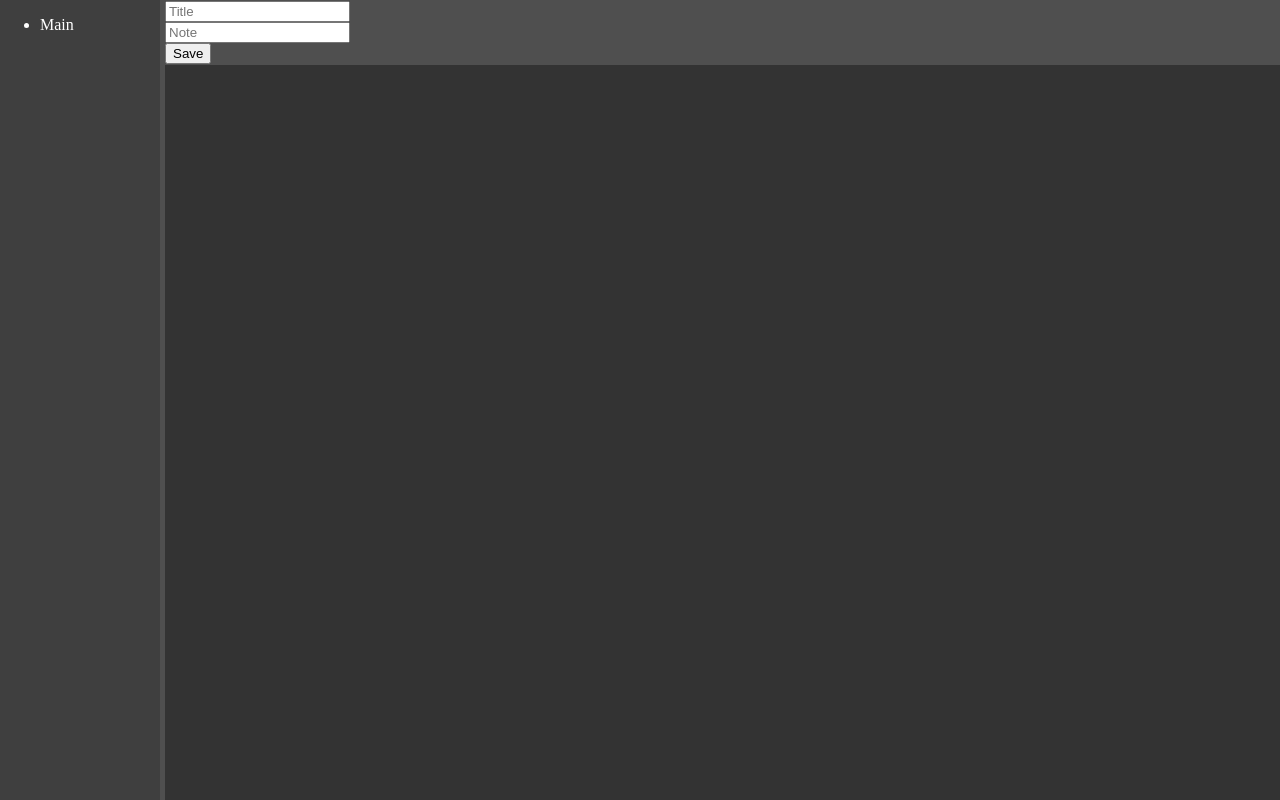
After one commit to MaxotFedorov/maxot-notes, a Django app: page /create in a window 1280 px wide. The commit adds this page. Run offline with Django 4.2, Linux system fonts and the light colour scheme.

Commit message:
add creating notes

```diff
--- /dev/null
+++ b/maxot_notes/main/forms.py
@@ -0,0 +1,15 @@
+from main.models import Note
+from django.forms import ModelForm, TextInput, Textarea
+
+class NoteForm(ModelForm):
+    class Meta:
+        model = Note
+        fields = ['title', 'text', 'last_save']
+        widgets = {
+            "title": TextInput(attrs={
+                "placeholder" : "Title"
+            }),
+            "text": TextInput(attrs={
+                "placeholder" : "Note"
+            })
+        }
--- a/maxot_notes/main/models.py
+++ b/maxot_notes/main/models.py
@@ -1,9 +1,9 @@
 from django.db import models
 
 class Note(models.Model):
-    title = models.CharField('title', max_length=64)
+    title = models.CharField('title', max_length=64, blank=True)
     text = models.TextField('text')
-    last_save = models.DateTimeField('last_save')
+    last_save = models.DateTimeField('last_save', blank=True)
 
     def __str__(self):
         return self.title
--- a/maxot_notes/main/static/main/css/style.css
+++ b/maxot_notes/main/static/main/css/style.css
@@ -18,6 +18,7 @@ aside {
 }
 
 main div {
+    background-color: #4f4f4f;
     color: #ffffff;
     padding: 1px;
 }
--- /dev/null
+++ b/maxot_notes/main/templates/main/create.html
@@ -0,0 +1,15 @@
+{% extends 'main/index.html' %}
+
+{% block title %}Create Note{% endblock %}
+
+{% block content %}
+    <div>
+        <form method="post">
+            {% csrf_token %}
+            {{ form.title }}<br>
+            {{ form.text }}<br>
+            <span>{{ error }}</span>
+            <button type="submit">Save</button>
+        </form>
+    </div>
+{% endblock %}
--- a/maxot_notes/main/templates/main/index.html
+++ b/maxot_notes/main/templates/main/index.html
@@ -11,7 +11,7 @@
 <body>
     <aside>
         <ul>
-            <li>Main</li>
+            <li><a href="{% url 'main' %}" style="color: #ffffff; text-decoration: none">Main</a></li>
         </ul>
     </aside>
     <main>
--- a/maxot_notes/main/templates/main/login.html
+++ b/maxot_notes/main/templates/main/login.html
@@ -1,3 +1,9 @@
 {% extends 'main/index.html' %}
 
 {% block title %}Login{% endblock %}
+
+{% block content %}
+    <div>
+
+    </div>
+{% endblock %}
--- a/maxot_notes/main/urls.py
+++ b/maxot_notes/main/urls.py
@@ -2,5 +2,6 @@ from django.urls import path
 from . import views
 
 urlpatterns = [
-    path('', views.index)
+    path('', views.main, name='main'),
+    path('create', views.create, name='create')
 ]
--- a/maxot_notes/main/views.py
+++ b/maxot_notes/main/views.py
@@ -1,6 +1,38 @@
-from django.shortcuts import render
+from django.shortcuts import render, redirect
 from main.models import Note
+from main.forms import NoteForm
+from datetime import datetime
+import re
 
-def index(request):
-    notes = Note.objects.all()
+def main(request):
+    notes = Note.objects.order_by('-last_save')
     return render(request, 'main/main.html', {'notes' : notes})
+
+
+def create(request):
+    error = ''
+    if request.method == 'POST':
+        form = NoteForm(request.POST)
+        if form.is_valid():
+            note = form.save(commit=False)
+            if note.title == '':
+                pattern = re.compile(r'\s')
+                matches = pattern.finditer(note.text)
+                positions = [match.start() for match in matches]
+                count = 0
+                for position in positions:
+                    if position < 64:
+                        count += 1
+                text = note.text.split(' ')[:count]
+                text = ' '.join(text)
+                note.title = text
+            note.last_save = datetime.now()
+            note.save()
+            return redirect('main')
+        else:
+            error = form.errors
+
+    form = NoteForm()
+
+    return render(request, 'main/create.html',
+                  {'form': form, 'error': error})
```
Also changed, not shown: maxot_notes/main/templates/main/main.html (+13 -7 lines).
